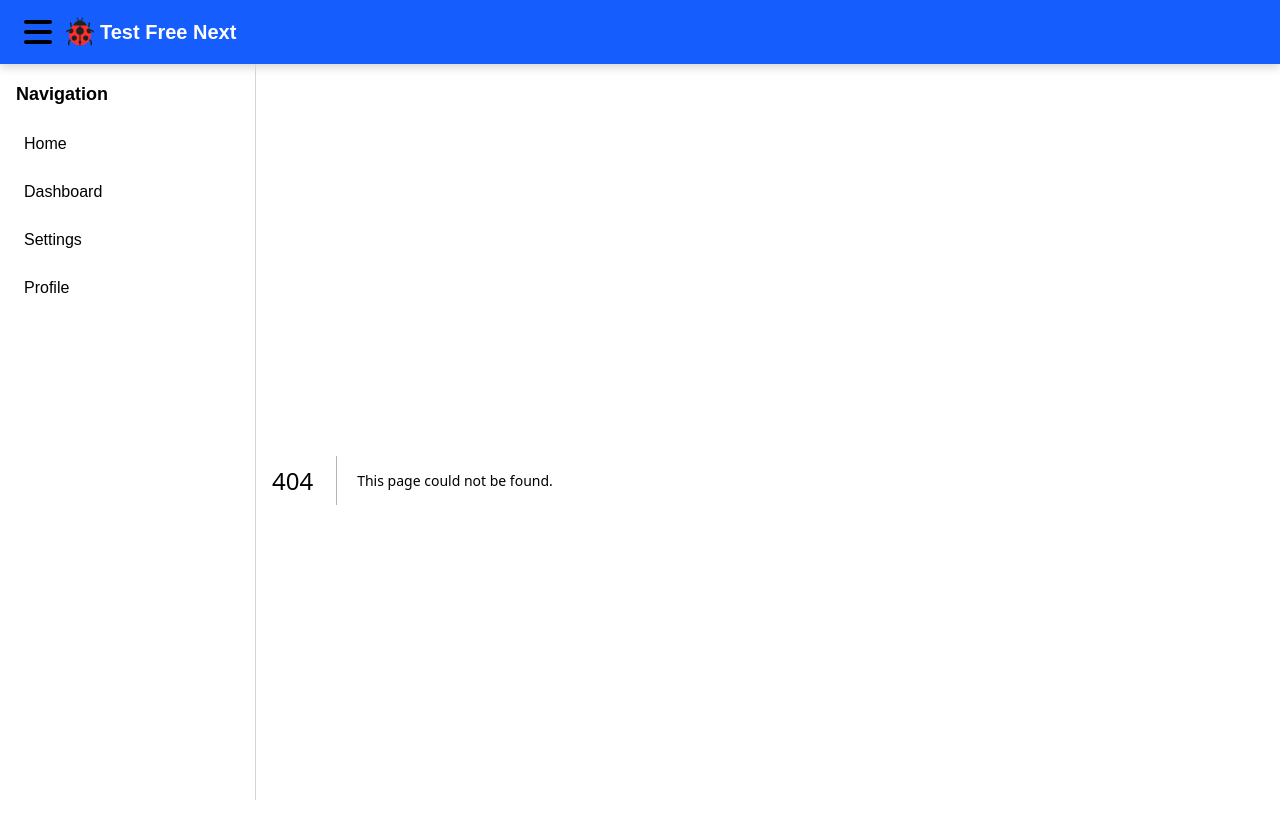
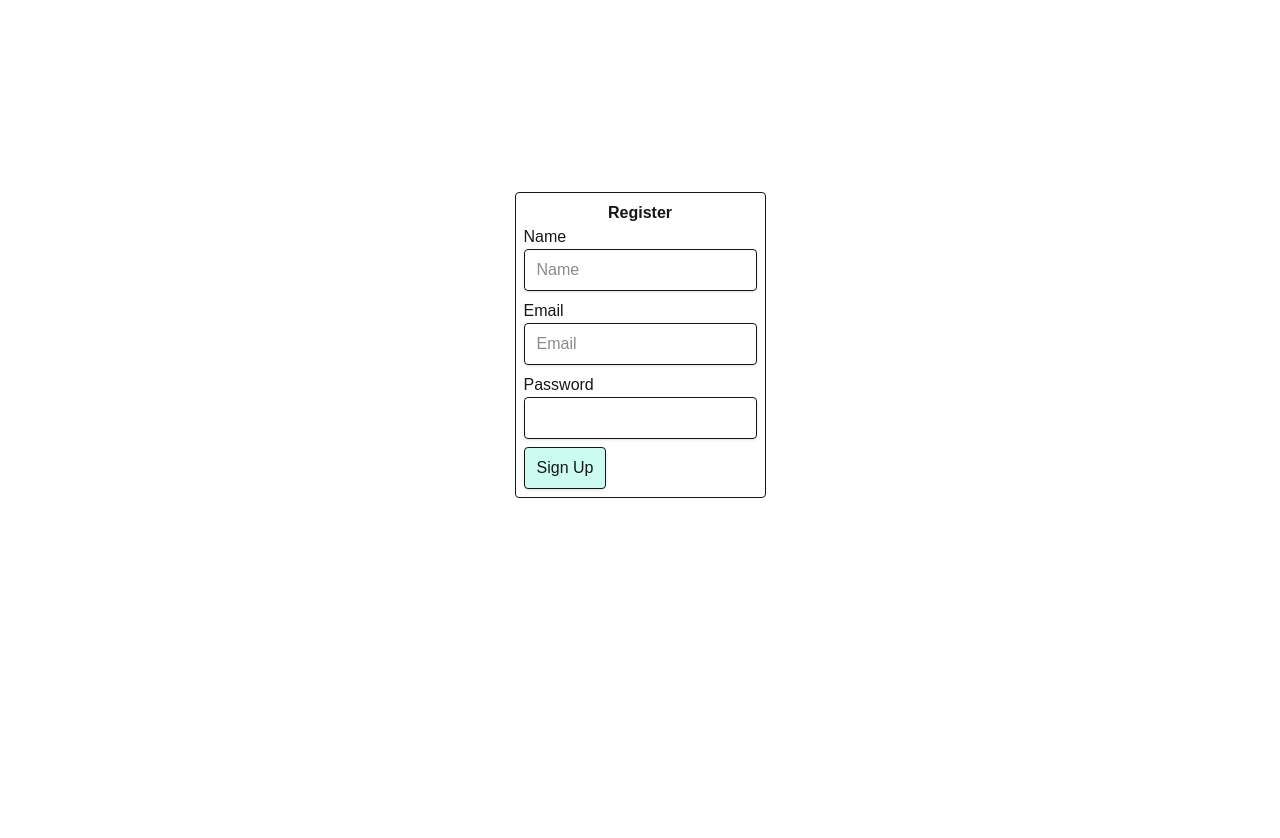
Before and after one commit to luaschelb/testfree_next, a Next.js app: page /register in a window 1280 px wide. Before the commit this address had no page. Shown: the top 838 px of the page. After the commit the page ends 800 px from the top, so only its background shows below. Built offline with nearby package versions, Linux system fonts and the light colour scheme.

Commit message:
Started creating of the register and login pages

```diff
--- /dev/null
+++ b/app/actions/auth.ts
@@ -0,0 +1,3 @@
+'use server'
+
+export async function signup() {}
--- a/app/layout.tsx
+++ b/app/layout.tsx
@@ -15,9 +15,10 @@ export default function RootLayout({
   return (
     <html lang="en">
       <body>
-        <DrawerLayout>
+        {/* <DrawerLayout>
           {children}
-        </DrawerLayout>
+        </DrawerLayout> */}
+        {children}
       </body>
     </html>
   );
--- /dev/null
+++ b/app/login/page.tsx
@@ -0,0 +1,7 @@
+export default function () {
+    return (
+        <div>
+            LOGIN PAGE
+        </div>
+    )
+}
--- a/app/projetos/page.tsx
+++ /dev/null
@@ -1,6 +0,0 @@
-
-export default function Projetos() {
-    return (
-      <h1>Página Projetos</h1>
-    )
-}
--- /dev/null
+++ b/app/register/page.tsx
@@ -0,0 +1,26 @@
+import { signup } from '@/app/actions/auth'
+
+export default function SignupForm() {
+  return (
+    <div className='w-fit m-auto mt-[15%]'>
+      <form action={signup} className="border rounded p-2">
+        <h1 className='text-center font-bold'>Register</h1>
+        <div className='mb-2'>
+          <label className="block" htmlFor="name">Name</label>
+          <input id="name" name="name" placeholder="Name" className="py-2 px-3 shadow border rounded"/>
+        </div>
+        <div className='mb-2'>
+          <label className="block" htmlFor="email">Email</label>
+          <input id="email" name="email" type="email" placeholder="Email" className="py-2 px-3 shadow border rounded"/>
+        </div>
+        <div className='mb-2'>
+          <label className="block" htmlFor="password">Password</label>
+          <input id="password" name="password" type="password"
+          className="py-2 px-3 shadow border rounded"/>
+        </div>
+        <button type="button"
+          className="py-2 px-3 shadow border rounded bg-teal-100 hover:bg-teal-200 p-1 hover:cursor-pointer">Sign Up</button>
+      </form>
+    </div>
+  )
+}
--- a/package.json
+++ b/package.json
@@ -13,7 +13,8 @@
     "@vercel/postgres": "^0.10.0",
     "next": "15.1.2",
     "react": "^19.0.0",
-    "react-dom": "^19.0.0"
+    "react-dom": "^19.0.0",
+    "zod": "^3.24.2"
   },
   "devDependencies": {
     "@eslint/eslintrc": "^3",
```
Also changed, not shown: 1 other file (tests, documents, lock files or other folders).
